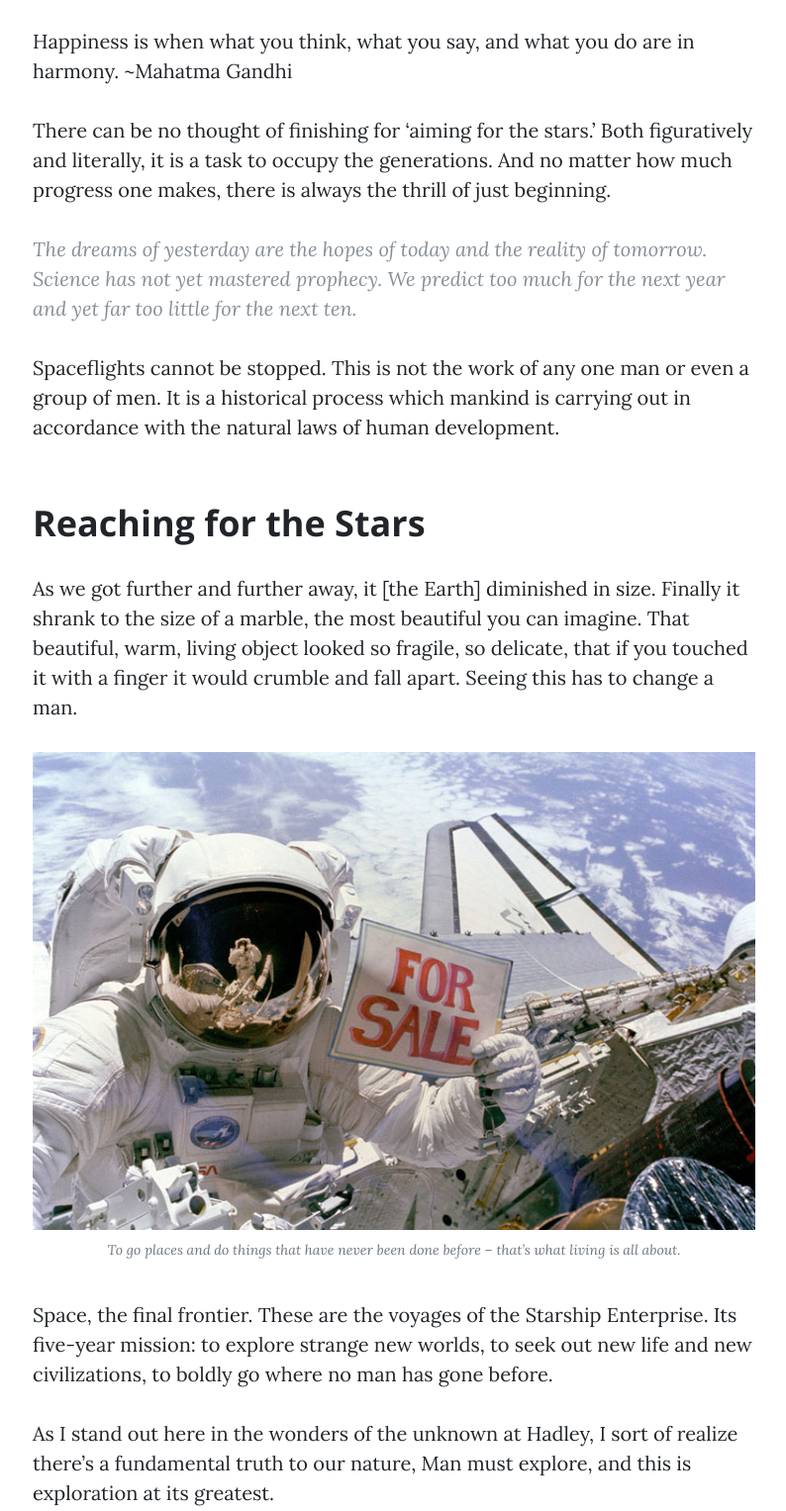
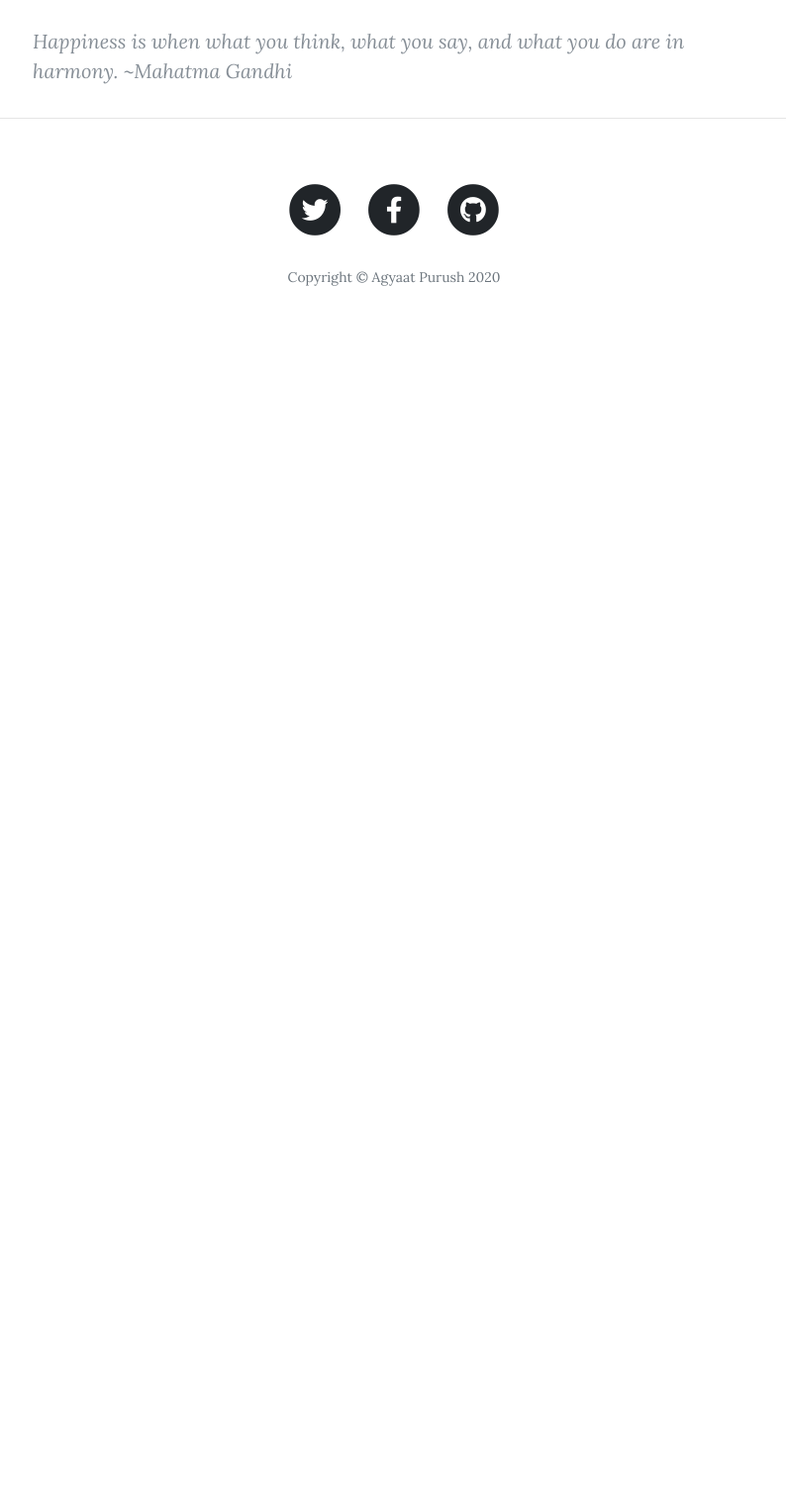
Before and after one commit to AGYAATPURUSH/psyecho, a website: page post.html in a window 1280 px wide. Shown: the part 2122-3649 px from the top of the page at 99% size, without its empty margins (242-1036 px from the left). After the commit the page ends 2478 px from the top, so only its background shows below. Drawn offline with nearby package versions, Linux system fonts and the light colour scheme.

Commit message:
Update post.html

```diff
--- a/post.html
+++ b/post.html
@@ -106,31 +106,14 @@ Please note the list is not exhaustive and only includes some of the basic facto
 
           <h2 class="section-heading">The Final Frontier</h2>
 
-          <p>Happiness is when what you think, what you say, and what you do are in harmony.
-~Mahatma Gandhi</p>
+          <p></p>
 
-          <p>There can be no thought of finishing for ‘aiming for the stars.’ Both figuratively and literally, it is a task to occupy the generations. And no matter how much progress one makes, there is always the thrill of just beginning.</p>
 
-          <blockquote class="blockquote">The dreams of yesterday are the hopes of today and the reality of tomorrow. Science has not yet mastered prophecy. We predict too much for the next year and yet far too little for the next ten.</blockquote>
 
-          <p>Spaceflights cannot be stopped. This is not the work of any one man or even a group of men. It is a historical process which mankind is carrying out in accordance with the natural laws of human development.</p>
+          <blockquote class="blockquote">Happiness is when what you think, what you say, and what you do are in harmony.
+~Mahatma Gandhi</blockquote>
 
-          <h2 class="section-heading">Reaching for the Stars</h2>
 
-          <p>As we got further and further away, it [the Earth] diminished in size. Finally it shrank to the size of a marble, the most beautiful you can imagine. That beautiful, warm, living object looked so fragile, so delicate, that if you touched it with a finger it would crumble and fall apart. Seeing this has to change a man.</p>
-
-          <a href="#">
-            <img class="img-fluid" src="img/post-sample-image.jpg" alt="">
-          </a>
-          <span class="caption text-muted">To go places and do things that have never been done before – that’s what living is all about.</span>
-
-          <p>Space, the final frontier. These are the voyages of the Starship Enterprise. Its five-year mission: to explore strange new worlds, to seek out new life and new civilizations, to boldly go where no man has gone before.</p>
-
-          <p>As I stand out here in the wonders of the unknown at Hadley, I sort of realize there’s a fundamental truth to our nature, Man must explore, and this is exploration at its greatest.</p>
-
-          <p>Placeholder text by
-            <a href="http://spaceipsum.com/">Space Ipsum</a>. Photographs by
-            <a href="https://www.flickr.com/photos/nasacommons/">NASA on The Commons</a>.</p>
         </div>
       </div>
     </div>
```
